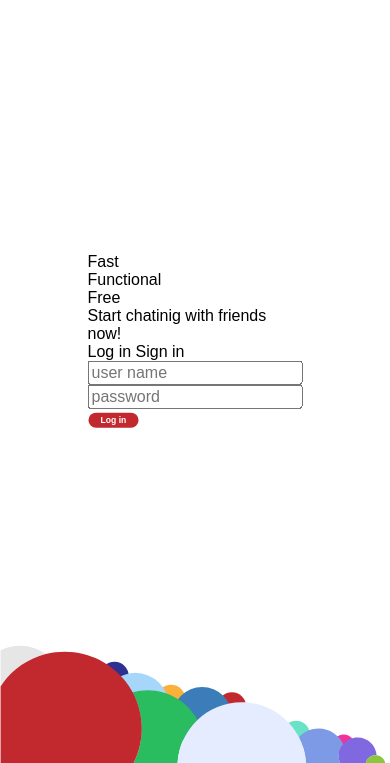
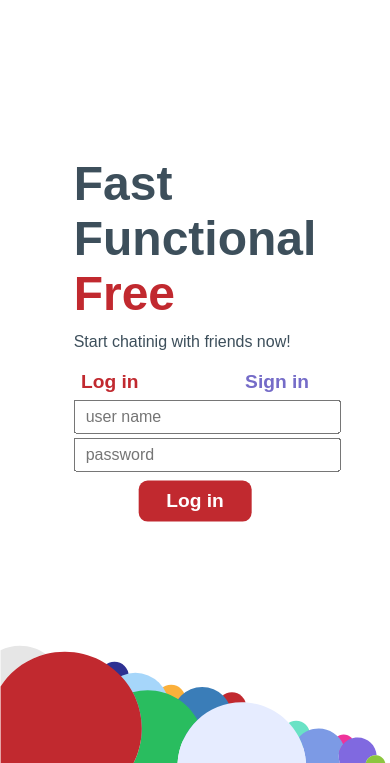
Before and after one commit to lStrachanowski/pychat, a Flask app: page / in a window 390 px wide. Shown: the part 81-844 px from the top of the page. Run offline with Flask 2, Linux system fonts and the light colour scheme.

Commit message:
mobile phone view finished

```diff
--- a/static/css/main.css
+++ b/static/css/main.css
@@ -137,14 +137,45 @@ a:hover{
      color: #3D4F5B;
  }
 
+ .index-text-red{
+    color:#C1292F;
+}
+.index-text-red-mobile{
+    color:#C1292F;
+}
+
+.index-text-mobile{
+    font-size: 3em;
+    font-weight: 600;
+}
+
+.index-text-mobile-small{
+    font-size: 1.0em;
+    margin: 5% 0;
+}
+
+.index-text-mobile-switch{
+    font-size: 1.2em;
+    font-weight: 600;
+}
+
  .index-button-style{
     background: #C1292F;
     color: white;
     text-decoration: none;
     border: none;
     padding: 1% 5.5% 1% 5.5%;
-    margin: 2% 2.6% 1% 0.6%;
+    margin: 2% 2.6% 2% 2.6%;
     font-size: 2.2vw;
+    font-weight: 600;
+    border-radius: 9px;
+    transition: 0.3s;
+ }
+
+ .index-button-style-mobile{
+    padding: 4% 11.5% 4% 11.5%;
+    margin: 2% 2.6% 2% 2.6%;
+    font-size: 1.2em;
     font-weight: 600;
     border-radius: 9px;
     transition: 0.3s;
@@ -161,6 +192,18 @@ a:hover{
     transform: translate(-50%, -50%);
 }
 
+.mobile-login{
+    float: left;
+    margin: 3%;
+}
+
+.mobile-register{
+    float:right;
+    margin: 3%;
+}
+.center-button{
+    text-align: center;
+}
 /* mobile phone mode */
 @media only screen and (max-width: 599px){
     .phone-position{
@@ -186,6 +229,12 @@ a:hover{
         background-color: white;
         margin: 8px 4px;
         border-radius: 5px;
+    }
+    .mobile-input-style{
+        display: block;
+        width: 100%;
+        padding: 6px 10px;
+        margin: 4px 0;
     }
 }
 
@@ -214,6 +263,27 @@ a:hover{
         width:25%;
         height: 25%;
         margin: 1%;
+    }
+    .back-image{
+        width: 80%;
+    }
+    .block-left-mobile{
+        float: left;
+        width: 45%;
+    }
+    .block-right-mobile{
+        float: right;
+        width: 45%;
+    }
+    .index-center-content {
+        width: 85%;
+    }
+    .index-center-content{
+        top: 60%;
+    }
+    /*color corrected to white because of red dot in background image*/
+    .index-text-red-mobile{
+        color:rgb(255, 255, 255);
     }
 
 }
--- a/templates/not_logged.html
+++ b/templates/not_logged.html
@@ -39,16 +39,24 @@
 
         </div>
         <div class="index-text-container-mobile">
-            <div>Fast</div>
-            <div>Functional</div>
-            <div>Free</div>
-            <div>Start chatinig with friends now!</div>
-            <div>
-                <span>Log in</span> <span>Sign in</span>
+            <div class="block-left-mobile">
+                    <div class="index-text-mobile index-text-black">Fast</div>
+                    <div class="index-text-mobile index-text-black">Functional</div>
+                    <div class="index-text-mobile index-text-red-mobile">Free</div>
+                    <div class="index-text-mobile-small index-text-black">Start chatinig with friends now!</div>
             </div>
-            <input placeholder="user name">
-            <input placeholder="password">
-            <button class="index-button-style">Log in</button>
+           <div class="block-right-mobile">
+                    <div>
+                        <span class="index-text-mobile-switch index-text-red mobile-login">Log in</span> <span class="index-text-mobile-switch index-text-purple mobile-register">Sign in</span>
+                    </div>
+                    <div>
+                        <input placeholder="user name" class="mobile-input-style">
+                        <input placeholder="password" class="mobile-input-style">
+                    </div>
+                    <div class="center-button">
+                        <button class="index-button-style index-button-style-mobile">Log in</button>
+                    </div>
+           </div>
         </div>
 
     </div>
```
